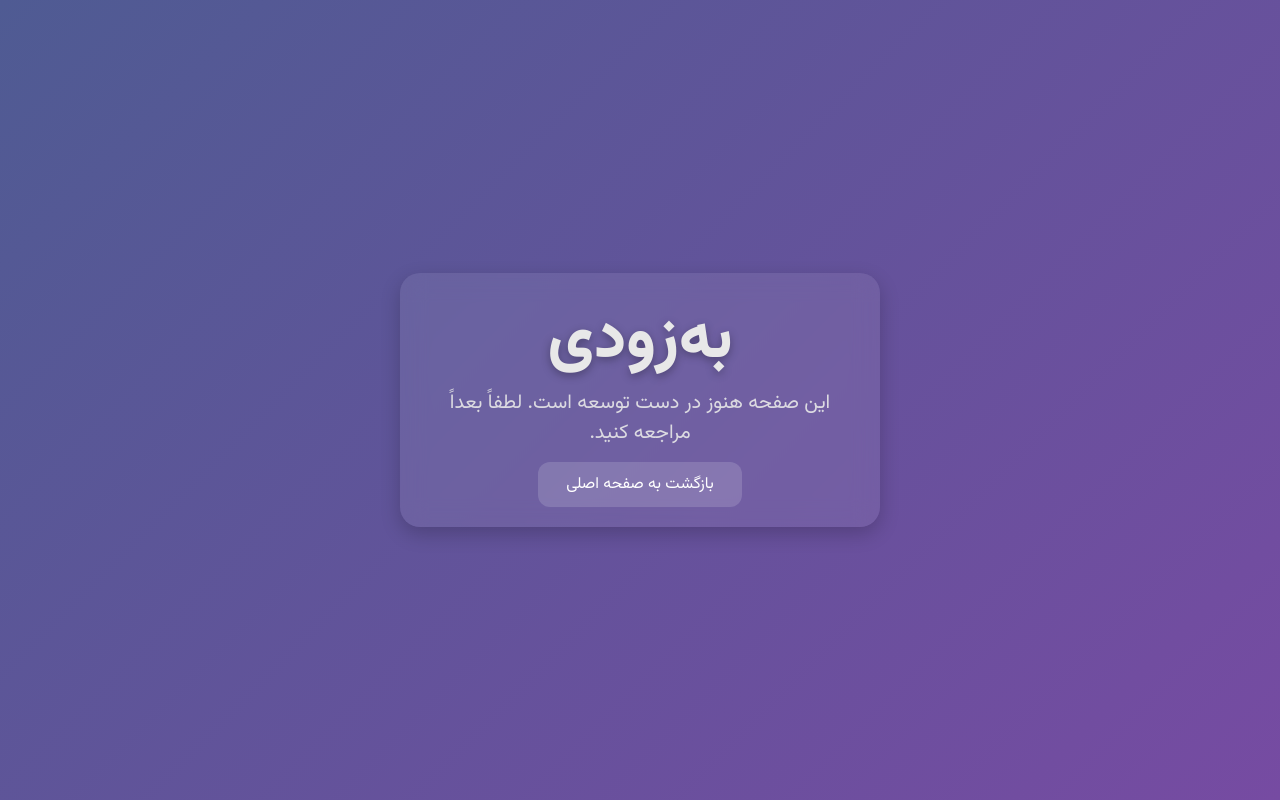
After one commit to matinpirouz/matinweb, a Django app: page /soon in a window 1280 px wide. The commit adds this page. Run offline with Django 4.2, Linux system fonts and the light colour scheme.

Commit message:
create error pages create soon page

```diff
--- a/main/urls.py
+++ b/main/urls.py
@@ -4,5 +4,7 @@ from .views import *
 app_name = 'main'
 
 urlpatterns = [
-    path('', home, name='home')
+    path('', home, name='home'),
+    path('soon', coming_soon, name='coming_soon'),
+    path('prayer-times/', prayer_times, name='prayer_times'),
 ]
--- a/main/views.py
+++ b/main/views.py
@@ -4,3 +4,21 @@ from .models import page
 def home(request):
     pages = page.objects.all()
     return render(request, 'index.html', {'pages': pages})
+
+def error_404(request, exception):
+    return render(request, 'errors/404.html', status=404)
+
+def error_500(request):
+    return render(request, 'errors/500.html', status=500)
+
+def error_403(request, exception):
+    return render(request, 'errors/403.html', status=403)
+
+def error_400(request, exception):
+    return render(request, 'errors/400.html', status=400)
+
+def coming_soon(request):
+    return render(request, 'errors/soon.html')
+
+def prayer_times(request):
+    return render(request, 'pages/prayer_times.html')
--- a/matinweb/urls.py
+++ b/matinweb/urls.py
@@ -16,8 +16,14 @@ Including another URLconf
 """
 from django.contrib import admin
 from django.urls import include, path
+from main import views
 
 urlpatterns = [
     path('admin/', admin.site.urls),
     path('', include('main.urls')),
 ]
+
+handler404 = 'main.views.error_404'
+handler500 = 'main.views.error_500'
+handler403 = 'main.views.error_403'
+handler400 = 'main.views.error_400'
--- /dev/null
+++ b/templates/errors/400.html
@@ -0,0 +1 @@
+{% include "errors/base.html" with error_code="400" error_message="درخواست نامعتبر" %}
--- /dev/null
+++ b/templates/errors/403.html
@@ -0,0 +1 @@
+{% include "errors/base.html" with error_code="403" error_message="اجازه دسترسی ندارید" %}
--- /dev/null
+++ b/templates/errors/404.html
@@ -0,0 +1 @@
+{% include "errors/base.html" with error_code="404" error_message="صفحه مورد نظر یافت نشد" %}
--- /dev/null
+++ b/templates/errors/500.html
@@ -0,0 +1 @@
+{% include "errors/base.html" with error_code="500" error_message="خطای داخلی سرور" %}
--- /dev/null
+++ b/templates/errors/base.html
@@ -0,0 +1,72 @@
+<!DOCTYPE html>
+<html lang="fa">
+  <head>
+    <meta charset="utf-8" />
+    <meta name="viewport" content="width=device-width, initial-scale=1" />
+    <title>{{ error_code }} | {{ error_message }}</title>
+
+    <link href="https://cdn.jsdelivr.net/npm/bootstrap@5.3.8/dist/css/bootstrap.min.css" rel="stylesheet" />
+    <link href="https://fonts.googleapis.com/css2?family=Vazirmatn:wght@100..900&display=swap" rel="stylesheet" />
+
+    <style>
+      * {
+        font-family: Vazirmatn;
+        direction: rtl;
+      }
+
+      body {
+        min-height: 100vh;
+        background: linear-gradient(135deg, #4f5b93, #764ba2);
+        background-attachment: fixed;
+        color: #e8e8e8;
+      }
+
+      .glass-box {
+        border: none;
+        border-radius: 20px;
+        padding: 30px;
+        backdrop-filter: blur(12px);
+        background: rgba(255, 255, 255, 0.08);
+        box-shadow: 0 7px 20px rgba(0,0,0,0.20);
+        max-width: 480px;
+        width: 100%;
+      }
+
+      h1 {
+        font-weight: 800;
+        font-size: 4rem;
+        text-shadow: 0 3px 10px rgba(0,0,0,0.3);
+      }
+
+      p {
+        opacity: 0.9;
+        margin-bottom: 25px;
+      }
+
+      .btn-custom {
+        background: rgba(255,255,255,0.15);
+        backdrop-filter: blur(8px);
+        padding: 10px 28px;
+        color: #fff;
+        border-radius: 12px;
+        text-decoration: none;
+        transition: 0.3s;
+      }
+
+      .btn-custom:hover {
+        background: rgba(255,255,255,0.28);
+      }
+    </style>
+  </head>
+
+  <body class="d-flex justify-content-center align-items-center text-center">
+    <div class="glass-box">
+
+      <h1>{{ error_code }}</h1>
+      <p class="fs-5">{{ error_message }}</p>
+
+      <a href="/" class="btn-custom">بازگشت به صفحه اصلی</a>
+
+    </div>
+  </body>
+</html>
--- /dev/null
+++ b/templates/errors/soon.html
@@ -0,0 +1 @@
+{% include "errors/base.html" with error_code="به‌زودی" error_message="این صفحه هنوز در دست توسعه است. لطفاً بعداً مراجعه کنید." %}
```
Also changed, not shown: main/models.py (+6 -1 lines), templates/index.html (+15 -14 lines), templates/pages/base.html (added, +99 -0 lines), templates/pages/prayer_times.html (added, +14 -0 lines), main/migrations/0003_rename_page_name_page_page_url_page_internal_link.py (added), main/migrations/0004_rename_internal_link_page_internal_link.py (added), main/migrations/0005_alter_page_options_page_order.py (added).
